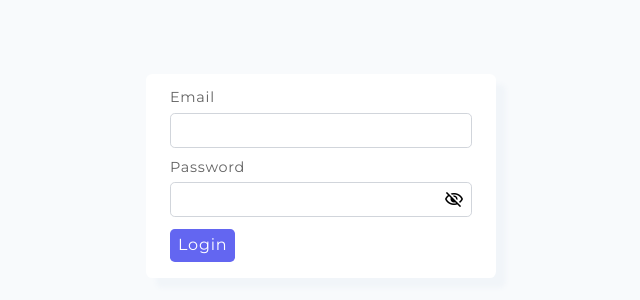
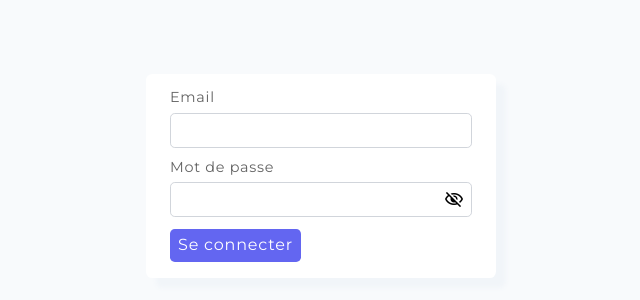
Before and after one commit to GeoffroyMuller/front_crm, a Vue app: page /login in a window 1280 px wide. Shown: the part 224-524 px from the top of the page, without its empty margins (319-959 px from the left). Built offline with nearby package versions, Linux system fonts and the light colour scheme.

Commit message:
mettre page login dans un <Form>

```diff
--- a/src/core/i18n/fr.json
+++ b/src/core/i18n/fr.json
@@ -25,5 +25,7 @@
     "quotes": "Devis",
     "quote": "Devis",
     "products": "Produits",
-    "product": "Produit"
+    "product": "Produit",
+    "login": "Se connecter",
+    "password": "Mot de passe"
 }
--- a/src/pages/Login.vue
+++ b/src/pages/Login.vue
@@ -1,12 +1,16 @@
 <template>
   <div id="login-container">
-    <div id="login-card">
-      <TextField label="Email" v-model="formData.email" />
-      <PasswordInput label="Password" v-model="formData.password" />
-      <div id="login-actions">
-        <Button @click="login" :loading="loading"> Login </Button>
-      </div>
-    </div>
+    <Form id="login-card" @submit="login">
+      <template #default="{ hasError }">
+        <TextField :label="$t('email')" name="email" />
+        <PasswordInput :label="$t('password')" name="password" />
+        <div id="login-actions">
+          <Button :disabled="hasError" :loading="loading" type="submit">
+            {{ $t("login") }}
+          </Button>
+        </div>
+      </template>
+    </Form>
   </div>
 </template>
 
@@ -19,24 +23,19 @@ import { useRouter } from "vue-router";
 import PasswordInput from "@/core/components/form/PasswordInput.vue";
 import useUI from "@/core/helpers/vue/composables/ui";
 import type { AxiosError } from "axios";
+import Form from "@/core/components/form/Form.vue";
 
 const userStore = useUserStore();
 
 const router = useRouter();
 const { toast } = useUI();
 
-const formData = reactive({
-  email: "",
-  password: "",
-});
-
 const loading = ref(false);
 
-async function login() {
+async function login(data: { email: string; password: string }) {
   loading.value = true;
   try {
-    const user = await userStore.login(formData.email, formData.password);
-    console.error({ user });
+    const user = await userStore.login(data.email, data.password);
     router.push({ name: "home" });
     toast({
       type: "success",
```
